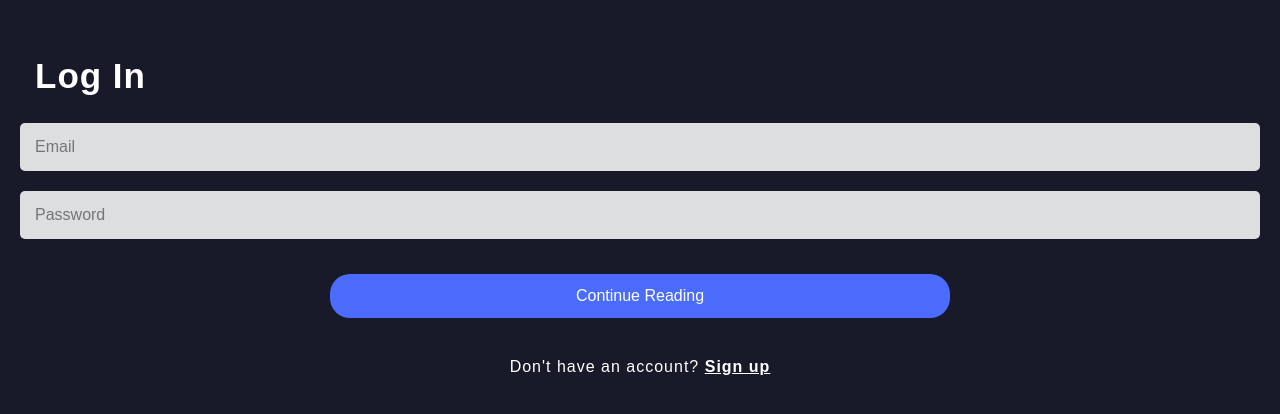
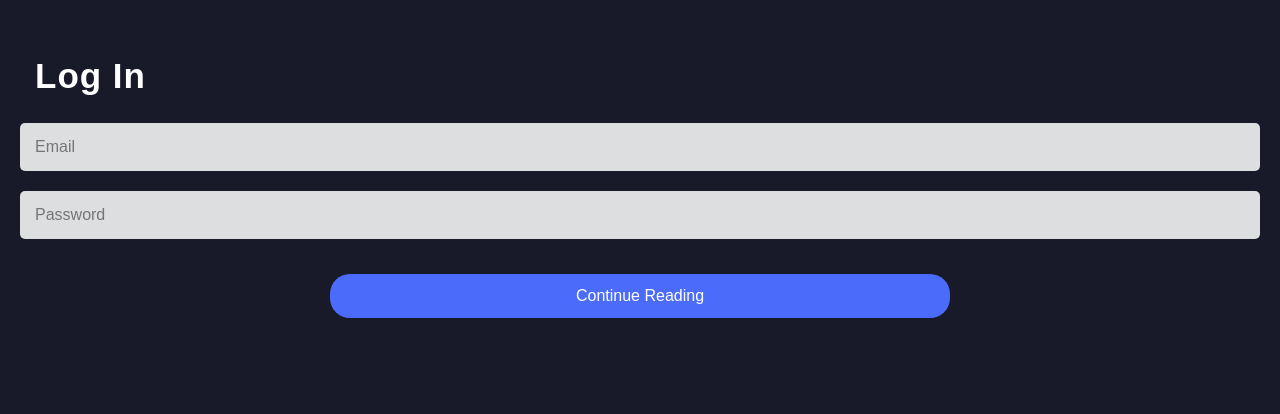
Before and after one commit to estheroluwabuyi/blog-app, a React (Vite) app: page /login in a window 1280 px wide. Shown: the top 414 px of the page. Built offline with nearby package versions, Linux system fonts and the light colour scheme.

Commit message:
Integrate API authentication for login

```diff
--- a/package.json
+++ b/package.json
@@ -12,6 +12,7 @@
   "dependencies": {
     "react": "^19.0.0",
     "react-dom": "^19.0.0",
+    "react-icons": "^5.4.0",
     "react-router-dom": "^7.1.5"
   },
   "devDependencies": {
--- a/src/App.jsx
+++ b/src/App.jsx
@@ -4,6 +4,7 @@ import SignupPage from "./pages/SignupPage";
 import WelcomePage from "./pages/WelcomePage";
 import HomePage from "./pages/HomePage";
 import NoPageFound from "./pages/NoPageFound";
+import Dashboard from "./pages/Dashboard";
 
 function App() {
   return (
@@ -11,11 +12,11 @@ function App() {
       <BrowserRouter>
         <Routes>
           <Route path="/" element={<HomePage />} />
-
           <Route path="login" element={<LoginPage />} />
           <Route path="welcome" element={<WelcomePage />} />
           <Route path="signup" element={<SignupPage />} />
           <Route path="*" element={<NoPageFound />} />
+          <Route path="dashboard" element={<Dashboard />} />
         </Routes>
       </BrowserRouter>
     </div>
--- a/src/components/FormBtn.jsx
+++ b/src/components/FormBtn.jsx
@@ -1,6 +1,6 @@
-function FormBtn({ children }) {
+function FormBtn({ children, loading }) {
   return (
-    <button type="submit" className="form-btn">
+    <button type="submit" className="form-btn" disabled={loading}>
       {/* Start Reading */}
       {children}
     </button>
--- a/src/index.css
+++ b/src/index.css
@@ -81,9 +81,13 @@ img {
   margin-bottom: 2rem;
 }
 
+.error-message,
+.auth-redirect {
+  text-align: center;
+}
+
 .auth-redirect {
   letter-spacing: 1px;
-  text-align: center;
 }
 
 .auth-redirect span {
@@ -94,6 +98,7 @@ img {
 .form-btn:hover,
 .signup-btn:hover {
   transform: scale(1.05);
+  background: #4660d3;
 }
 
 /* FORM */
@@ -147,3 +152,14 @@ img {
   height: 100vh;
   padding: 2rem;
 }
+
+/* DASHBOARD */
+.dashboard {
+  background: var(--primary-bg-color);
+  height: 100vh;
+  display: flex;
+  justify-content: center;
+  align-items: center;
+  font-size: 5rem;
+  color: var(--primary-font-color);
+}
--- a/src/pages/Dashboard.jsx
+++ b/src/pages/Dashboard.jsx
@@ -1,5 +1,5 @@
 function Dashboard() {
-  return <div></div>;
+  return <div className="dashboard"> WELCOME TO DASHBOARD</div>;
 }
 
 export default Dashboard;
--- a/src/pages/LoginPage.jsx
+++ b/src/pages/LoginPage.jsx
@@ -1,13 +1,63 @@
 import { useState } from "react";
 import FormBtn from "../components/FormBtn";
 import AuthRedirect from "../components/AuthRedirect";
+import { useNavigate } from "react-router-dom";
+
+const URL = "https://artistic-insights-alley-api.onrender.com/api";
 
 function LoginPage() {
   const [email, setEmail] = useState("");
   const [password, setPassword] = useState("");
+  const [loading, setLoading] = useState(false);
+  const [error, setError] = useState(false);
+  const [errorMessage, setErrorMessage] = useState("");
+
+  const navigate = useNavigate();
+
+  const handleFocus = () => {
+    setErrorMessage("");
+  };
+
+  const handleSubmit = async (e) => {
+    e.preventDefault();
+    console.log(787);
+
+    setLoading(true);
+
+    try {
+      const response = await fetch(`${URL}/user/login`, {
+        method: "POST",
+        headers: {
+          "Content-Type": "application/json",
+        },
+        body: JSON.stringify({
+          email: email,
+          password: password,
+        }),
+      });
+
+      const data = await response.json();
+
+      if (response.ok) {
+        localStorage.setItem("accessToken", data.access);
+        localStorage.setItem("refreshToken", data.refresh);
+        navigate("/dashboard");
+      } else {
+        setError(true);
+        setEmail("");
+        setPassword("");
+        setErrorMessage("Invalid email or password. Please try again.");
+      }
+    } catch (error) {
+      console.error("Network error:", error);
+      setErrorMessage("Network error. Please check your internet connection.");
+    } finally {
+      setLoading(false);
+    }
+  };
 
   return (
-    <form className="signup-form">
+    <form className="signup-form" onSubmit={handleSubmit}>
       <h1 className="signup-form-heading">Log in</h1>
       <input
         type="email"
@@ -15,6 +65,8 @@ function LoginPage() {
         className="input"
         value={email}
         onChange={(e) => setEmail(e.target.value)}
+        required
+        onFocus={handleFocus}
       />
 
       <input
@@ -23,13 +75,23 @@ function LoginPage() {
         className="input"
         value={password}
         onChange={(e) => setPassword(e.target.value)}
+        required
+        onFocus={handleFocus}
       />
 
-      <FormBtn>Continue Reading</FormBtn>
+      {loading ? (
+        <FormBtn loading={loading}>Loading...</FormBtn>
+      ) : (
+        <FormBtn>Continue Reading</FormBtn>
+      )}
 
-      <AuthRedirect to="signup" text="Don't have an account?">
-        Sign up
-      </AuthRedirect>
+      {errorMessage && <p className="error-message">{errorMessage}</p>}
+
+      {error && (
+        <AuthRedirect to="signup" text="Don't have an account?">
+          Sign up
+        </AuthRedirect>
+      )}
     </form>
   );
 }
--- a/src/pages/SignupPage.jsx
+++ b/src/pages/SignupPage.jsx
@@ -17,6 +17,7 @@ function SignupPage() {
         className="input"
         value={email}
         onChange={(e) => setEmail(e.target.value)}
+        required
       />
       <input
         type="text"
@@ -24,6 +25,7 @@ function SignupPage() {
         className="input"
         value={firstName}
         onChange={(e) => setFirstName(e.target.value)}
+        required
       />
       <input
         type="text"
@@ -31,6 +33,7 @@ function SignupPage() {
         className="input"
         value={lastName}
         onChange={(e) => setLastName(e.target.value)}
+        required
       />
       <input
         type="password"
@@ -38,6 +41,7 @@ function SignupPage() {
         className="input"
         value={password}
         onChange={(e) => setPassword(e.target.value)}
+        required
       />
 
       <FormBtn>Start Reading</FormBtn>
```
Also changed, not shown: 1 other file (tests, documents, lock files or other folders).
